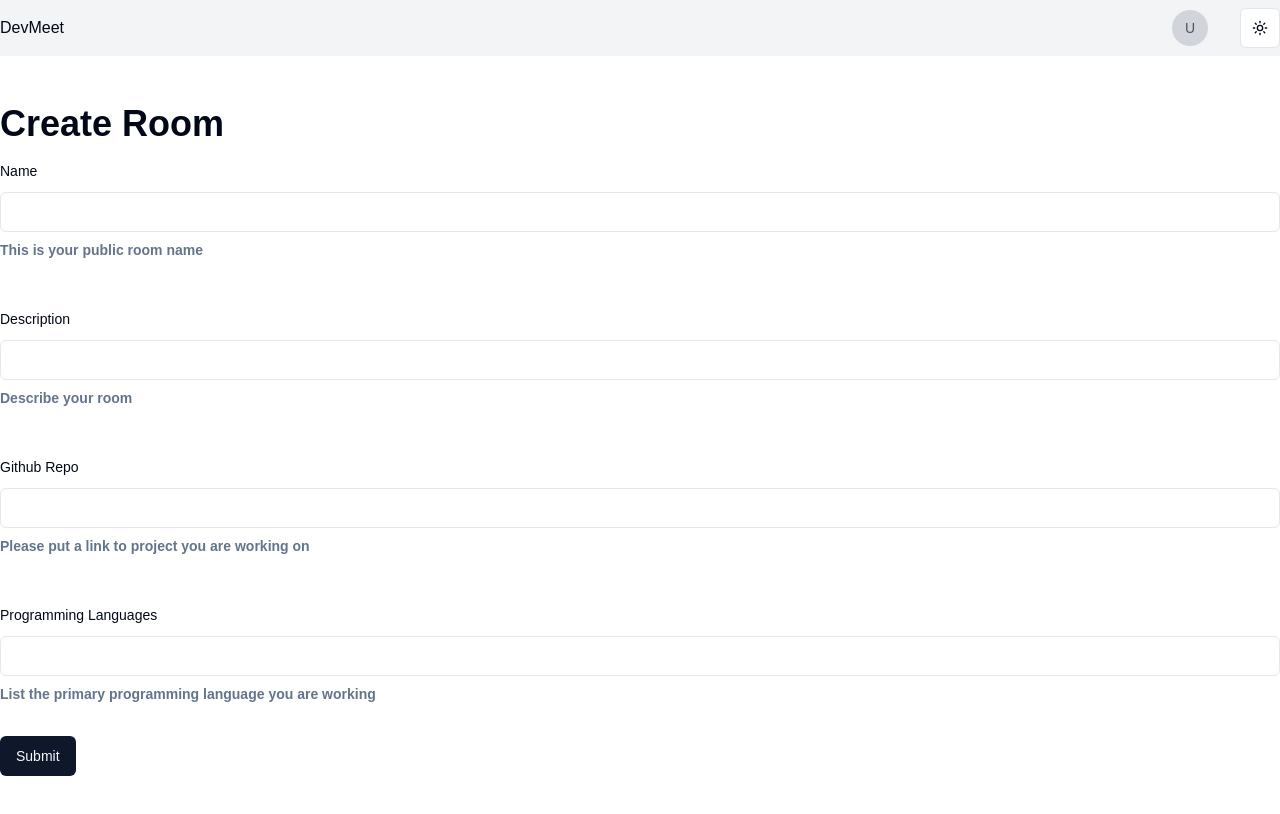
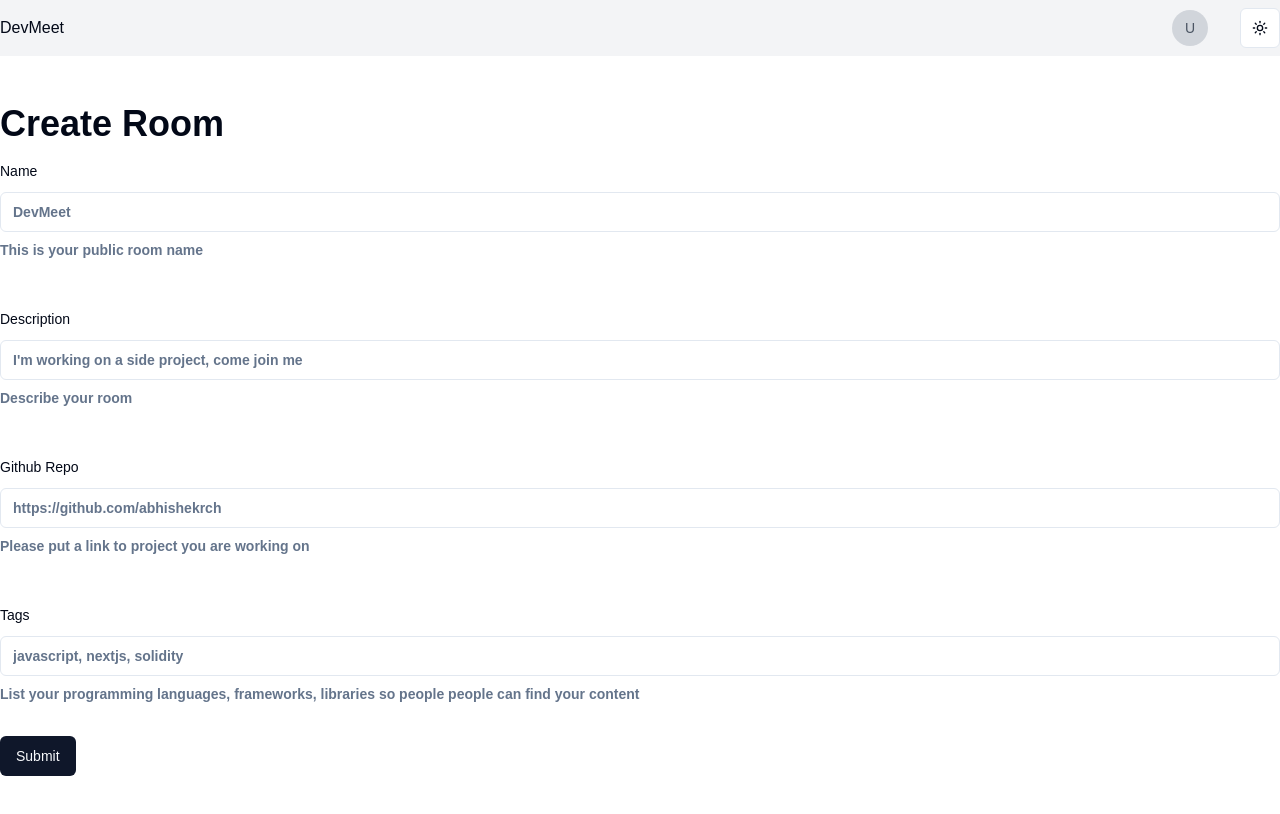
Before and after one commit to abhishekrch/devmeet, a Next.js app: page /create-room in a window 1280 px wide. Shown: the top 814 px of the page. Built offline with nearby package versions, Linux system fonts and the light colour scheme; no server answers.

Commit message:
feat(tags): add tags functionality

```diff
--- a/src/app/create-room/create-room-form.tsx
+++ b/src/app/create-room/create-room-form.tsx
@@ -21,7 +21,7 @@ const formSchema = z.object({
   name: z.string().min(2).max(50),
   description: z.string().min(2).max(200),
   githubRepo: z.string().min(5).max(100),
-  language: z.string().min(3).max(50),
+  tags: z.string().min(3).max(50),
 
 });
 
@@ -34,7 +34,7 @@ export function CreateRoomForm() {
       name: "",
       description: "",
       githubRepo: "",
-      language: "",
+      tags: "",
     },
   });
 
@@ -53,7 +53,7 @@ export function CreateRoomForm() {
             <FormItem>
               <FormLabel>Name</FormLabel>
               <FormControl>
-                <Input {...field} />
+                <Input {...field} placeholder="DevMeet" />
               </FormControl>
               <FormDescription>
                 This is your public room name
@@ -70,7 +70,7 @@ export function CreateRoomForm() {
             <FormItem>
               <FormLabel>Description</FormLabel>
               <FormControl>
-                <Input {...field} />
+                <Input {...field} placeholder="I'm working on a side project, come join me" />
               </FormControl>
               <FormDescription>
                 Describe your room
@@ -87,7 +87,7 @@ export function CreateRoomForm() {
             <FormItem>
               <FormLabel>Github Repo</FormLabel>
               <FormControl>
-                <Input {...field} />
+                <Input {...field} placeholder="https://github.com/abhishekrch"/>
               </FormControl>
               <FormDescription>
                 Please put a link to project you are working on
@@ -99,15 +99,16 @@ export function CreateRoomForm() {
 
         <FormField
           control={form.control}
-          name="language"
+          name="tags"
           render={({ field }) => (
             <FormItem>
-              <FormLabel>Programming Languages</FormLabel>
+              <FormLabel>Tags</FormLabel>
               <FormControl>
-                <Input {...field} />
+                <Input {...field} placeholder="javascript, nextjs, solidity"/>
               </FormControl>
               <FormDescription>
-                List the primary programming language you are working
+                List your programming languages, frameworks, libraries
+                so people people can find your content
               </FormDescription>
               <FormMessage />
             </FormItem>
--- a/src/app/page.tsx
+++ b/src/app/page.tsx
@@ -11,6 +11,7 @@ import {
 } from "@/components/ui/card";
 import { Github } from "lucide-react";
 import { getRooms } from "./data-access/rooms";
+import { splitTags, TagsList } from "@/components/tags-list";
 
 function RoomCard({ room }: { room: Room }) {
   return (
@@ -19,7 +20,8 @@ function RoomCard({ room }: { room: Room }) {
         <CardTitle>{room.name}</CardTitle>
         <CardDescription>{room.description}</CardDescription>
       </CardHeader>
-      <CardContent className="flex-grow">
+      <CardContent className="flex flex-col gap-4">
+      <TagsList tags={splitTags(room.tags) } />
         {room.githubRepo && (
           <Link
             href={room.githubRepo}
--- a/src/app/rooms/[roomId]/page.tsx
+++ b/src/app/rooms/[roomId]/page.tsx
@@ -1,7 +1,7 @@
 import { getRoom } from "@/app/data-access/rooms";
 import { Github } from "lucide-react";
-import { Badge } from "@/components/ui/badge";
 import Link from "next/link";
+import { splitTags, TagsList } from "@/components/tags-list";
 
 export default async function RoomPage({
 params,
@@ -32,8 +32,6 @@ params,
                 shadow-sm p-4 flex flex-col gap-4"
         >
           <h1 className="text-base">{room?.name}</h1>
-          <p className="text-base text-gray-600">{room?.description}</p>
-          <Badge className="w-fit">{room.language}</Badge>
           {room.githubRepo && (
             <Link
               href={room.githubRepo}
@@ -45,6 +43,8 @@ params,
               Github Project
             </Link>
           )}
+          <p className="text-base text-gray-600">{room?.description}</p>
+          <TagsList tags={splitTags(room.tags) } />
         </div>
       </div>
     </div>
--- /dev/null
+++ b/src/components/tags-list.tsx
@@ -0,0 +1,17 @@
+import { Badge } from "./ui/badge";
+
+export function TagsList({tags}: {tags: string[]}) {
+    return (
+        <div className="flex gap-2 flex-wrap">
+        {tags.map((lang) => (
+          <Badge className="w-fit" key={lang}>
+            {lang}
+          </Badge>
+        ))}
+      </div>
+    )
+}
+
+export function splitTags(tags: string) {
+    return tags.split(",").map((tag) => tag.trim());
+}
--- a/src/db/schema.ts
+++ b/src/db/schema.ts
@@ -80,7 +80,7 @@ export const room = pgTable("room", {
     .references(() => users.id, { onDelete: "cascade" }),
   name: text("name").notNull(),
   description: text("description"),
-  language: text("language").notNull(),
+  tags: text("tags").notNull(),
   githubRepo: text("githubRepo"),
 });
 
```
